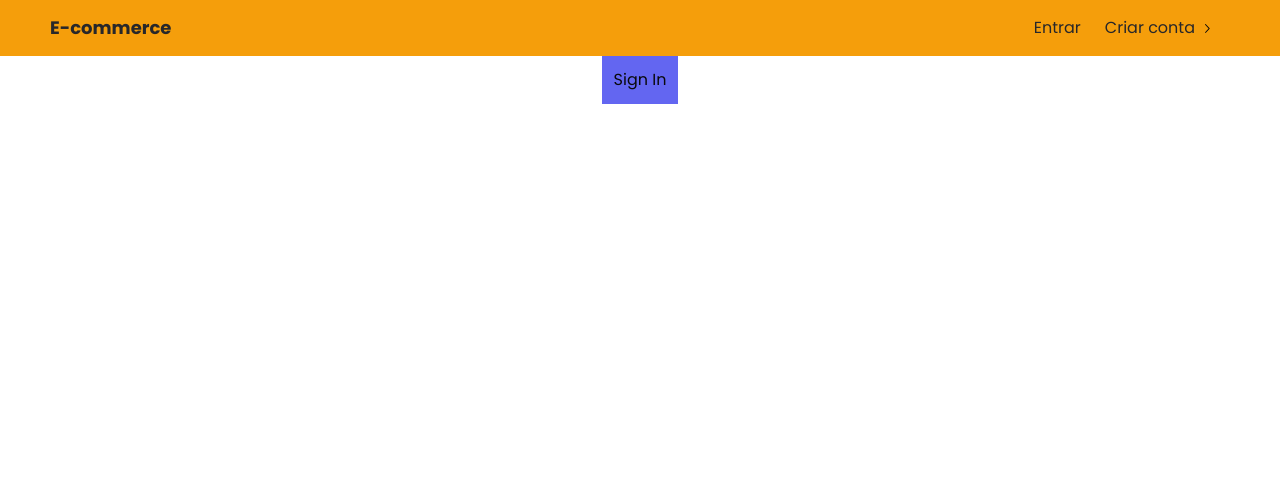
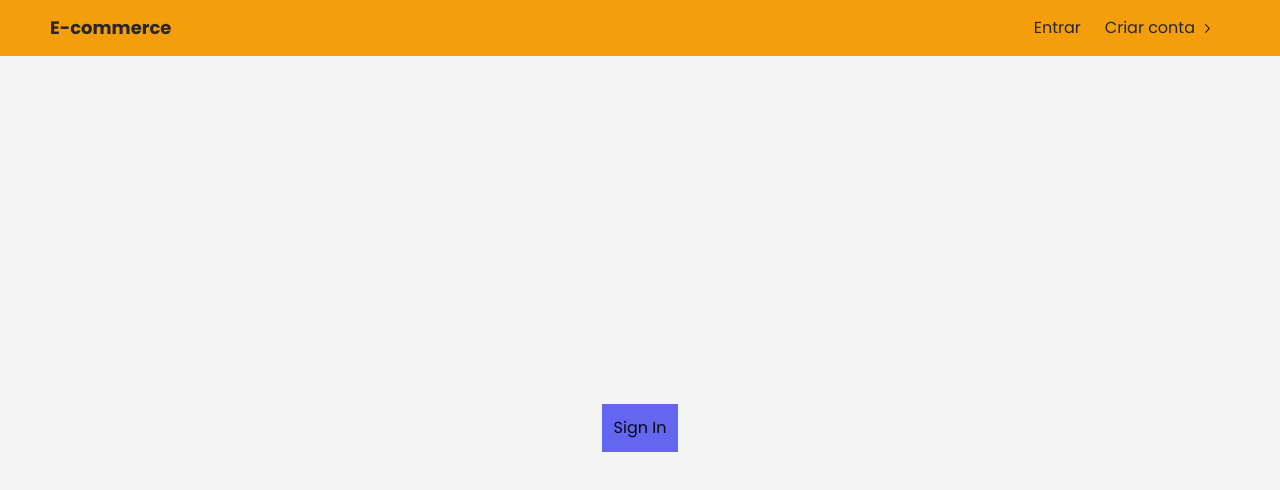
Before and after one commit to willianac/next-sandbox, a Next.js app: page / in a window 1280 px wide. Shown: the top 490 px of the page. Built offline with nearby package versions, Linux system fonts and the light colour scheme.

Commit message:
fix: fix main content height

```diff
--- a/src/app/page.tsx
+++ b/src/app/page.tsx
@@ -6,7 +6,7 @@ export default function Home() {
   return (
 		<>
 		<Navbar />
-    <main className="flex w-full items-center justify-center">
+    <main className="flex w-full items-center justify-center min-h-[calc(100vh-56px)] bg-zinc-100">
 			<Link href="/auth/signin">
 				<button className="p-3 bg-indigo-500">Sign In</button>
 			</Link>
```
